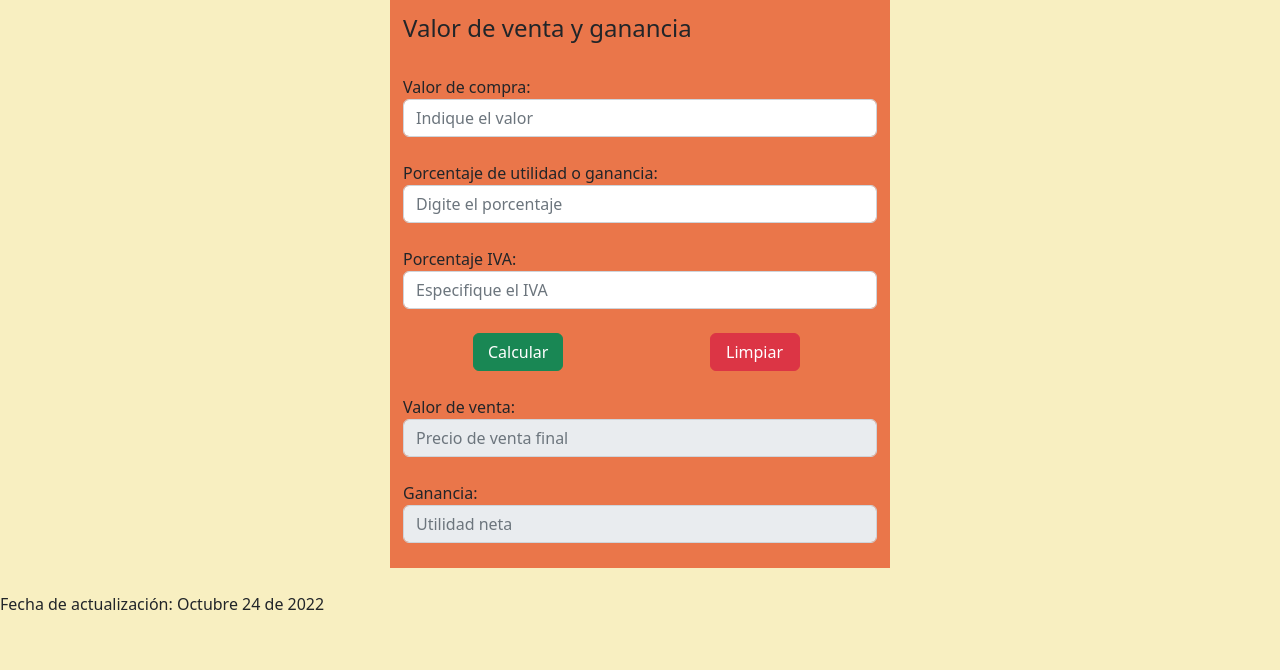
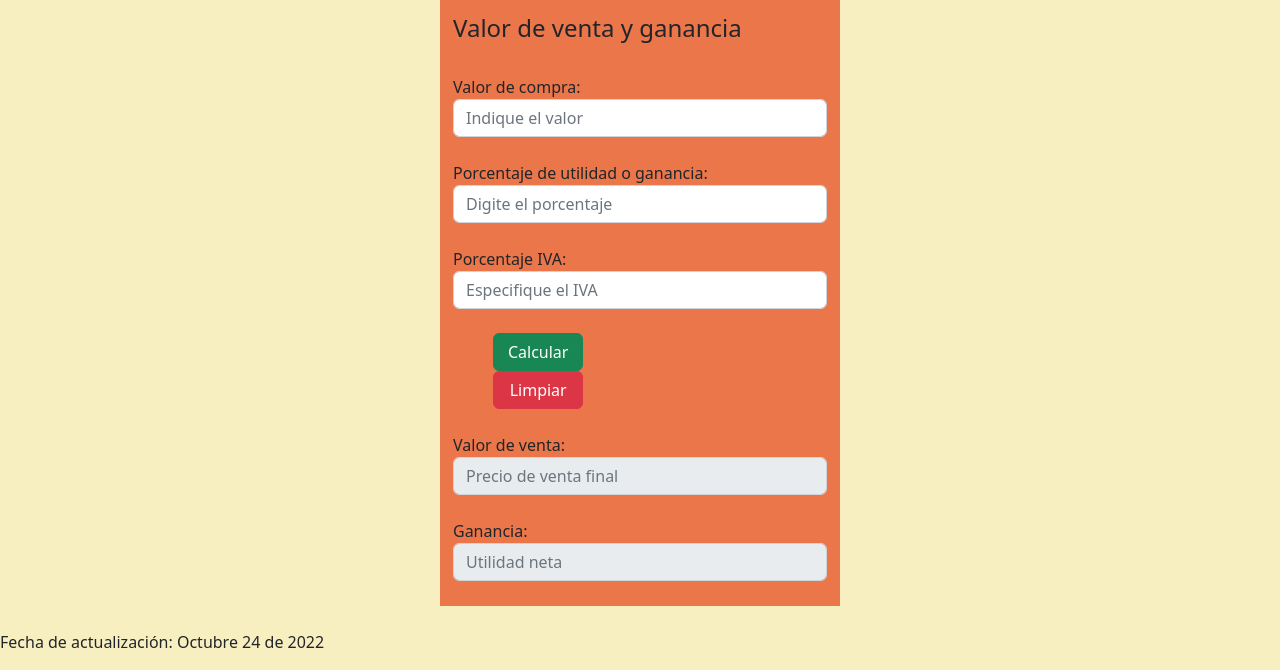
Before and after one commit to gustavoandresbm/PSW-F3, a plain HTML site: page calculadora.html in a window 1280 px wide. Shown: the part 252-922 px from the top of the page. Before the commit the page ends 884 px from the top, so only its background shows below. Drawn offline with nearby package versions, Linux system fonts and the light colour scheme.

Commit message:
px calculadora

```diff
--- a/calculadora.html
+++ b/calculadora.html
@@ -64,7 +64,7 @@
         </div>
     </nav>
 
-<div class="container" style="width: 500px; border:1px double #ea764a; background-color: #ea764a;">
+<div class="container" style="width: 400px; border:1px double #ea764a; background-color: #ea764a;">
 
     <br>
     <h2 style="color: white">Calculadora</h2>
```
